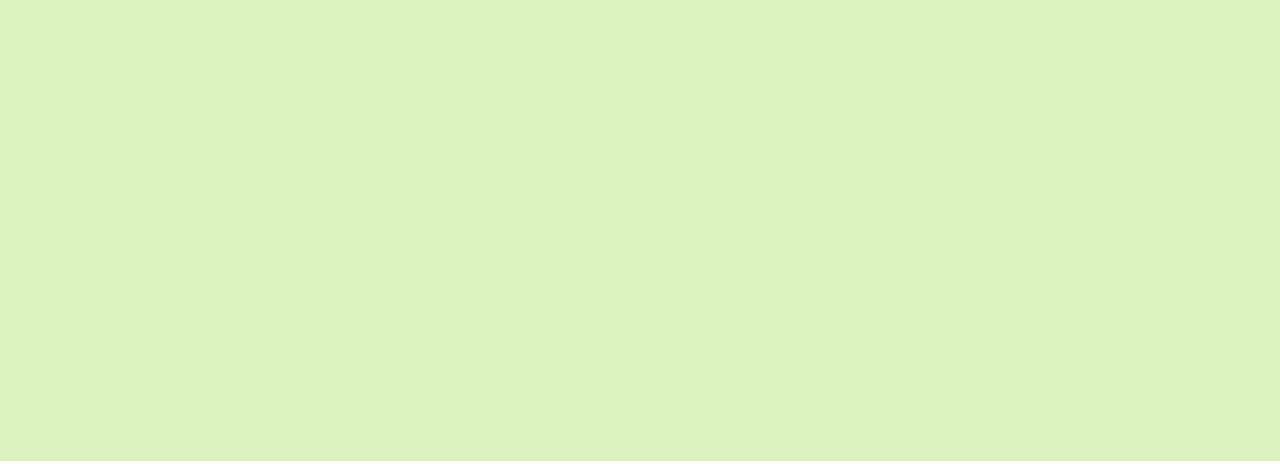
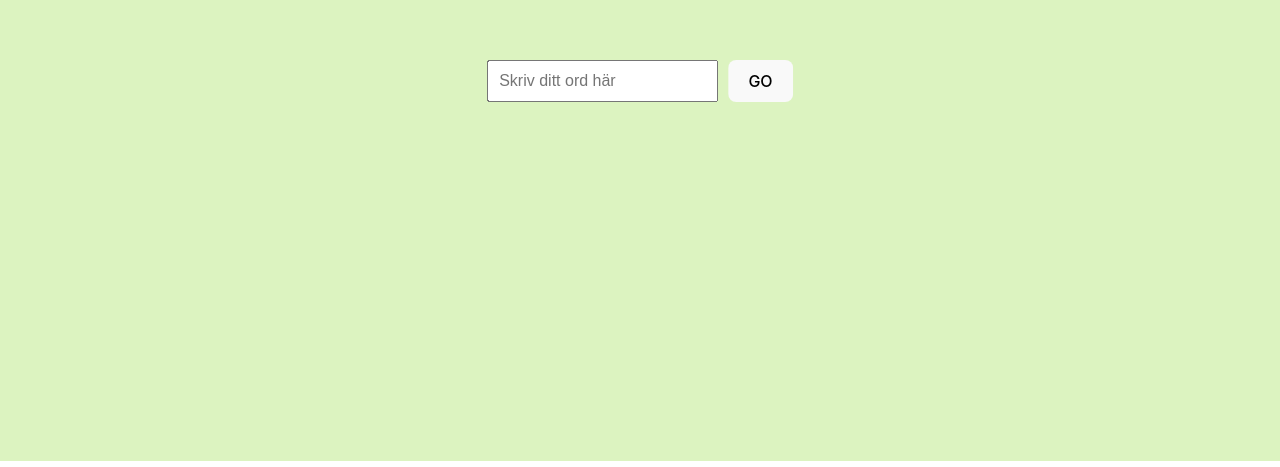
Before and after one commit to Radagastno1/WORDRUSH, a React (Vite) app: page / in a window 1280 px wide. Shown: the part 339-806 px from the top of the page. Built offline with nearby package versions, Linux system fonts and the light colour scheme.

Commit message:
input komponent i mitten av skärmen

```diff
--- a/src/App.css
+++ b/src/App.css
@@ -1,6 +1,12 @@
 .container {
-  width: 100%;
+  display: flex;
+  justify-content: center;
+  align-items: center;
   height: 100vh;
+}
+
+.centered-content {
+  text-align: center;
 }
 
 .falling-letters {
--- a/src/App.tsx
+++ b/src/App.tsx
@@ -1,11 +1,15 @@
 import React from "react";
 import "./App.css";
 import FallingObjectsSketch2 from "./FallingObjects2";
+import InputWord from "./InputWord";
 
 const App: React.FC = () => {
   return (
     <div className="container">
-      <FallingObjectsSketch2 />
+      <div className="centered-content">
+        <FallingObjectsSketch2 />
+        <InputWord />
+      </div>
     </div>
   );
 };
--- /dev/null
+++ b/src/InputWord.css
@@ -0,0 +1,21 @@
+.input-container {
+  position: absolute;
+  top: 50%;
+  left: 50%;
+  transform: translate(-50%, -50%);
+  display: flex;
+  align-items: center;
+  margin-top: 20px;
+}
+
+input {
+  padding: 10px;
+  margin-right: 10px;
+  font-size: 16px;
+}
+
+button {
+  padding: 10px;
+  font-size: 16px;
+  cursor: pointer;
+}
--- /dev/null
+++ b/src/InputWord.tsx
@@ -0,0 +1,24 @@
+import { ChangeEvent, useState } from "react";
+import "./InputWord.css";
+
+export default function InputWord() {
+  const [input, setInput] = useState("");
+
+  const handleInputChange = (e: ChangeEvent<HTMLInputElement>) => {
+    setInput(e.target.value);
+  };
+
+  const handleButtonClick = () => {};
+
+  return (
+    <div className="input-container">
+      <input
+        type="text"
+        value={input}
+        onChange={handleInputChange}
+        placeholder="Skriv ditt ord här"
+      />
+      <button onClick={handleButtonClick}>GO</button>
+    </div>
+  );
+}
```
